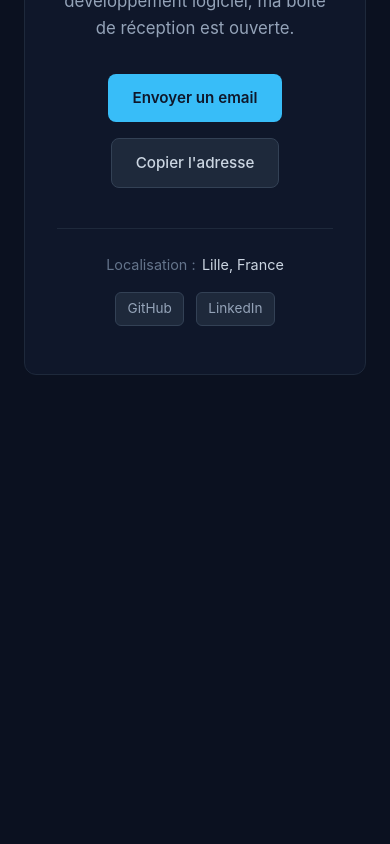
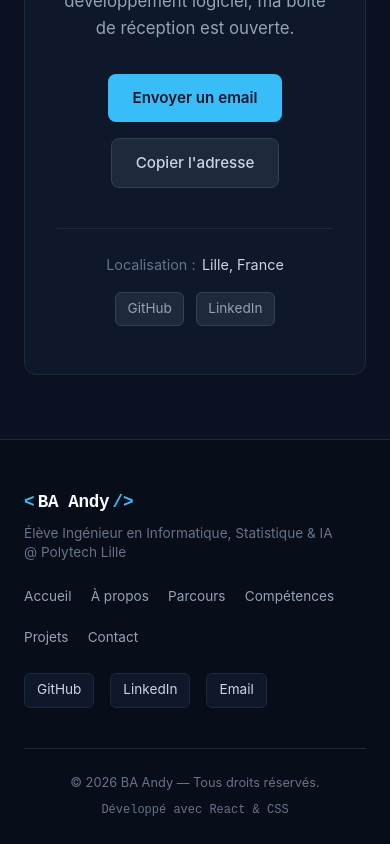
Before and after one commit to wahimed2006/portfolio, a React (Create React App) app in the folder portfolio/: page / in a window 390 px wide. Shown: the part 7777-8621 px from the top of the page. Before the commit the page ends 8216 px from the top, so only its background shows below. Built offline with nearby package versions, Linux system fonts and the light colour scheme.

Commit message:
feat: add Footer component with responsive design and social links

```diff
--- a/portfolio/src/App.css
+++ b/portfolio/src/App.css
@@ -5,3 +5,126 @@
 code {
   font-family: source-code-pro, Menlo, Monaco, Consolas, 'Courier New', monospace;
 }
+
+.footer {
+  background-color: #070d19;
+  border-top: 1px solid #1e293b;
+  padding: 3rem 1.5rem 1.5rem;
+  color: #94a3b8;
+  font-size: 0.9rem;
+}
+
+.footer-container {
+  max-width: 1100px;
+  margin: 0 auto;
+  display: flex;
+  justify-content: space-between;
+  align-items: flex-start;
+  flex-wrap: wrap;
+  gap: 2rem;
+  padding-bottom: 2.5rem;
+  border-bottom: 1px solid #1e293b;
+}
+
+/* Identité */
+.footer-brand {
+  max-width: 320px;
+}
+
+.footer-logo {
+  font-family: "Fira Code", monospace;
+  font-size: 1.1rem;
+  font-weight: 700;
+  color: #f8fafc;
+  text-decoration: none;
+  display: inline-flex;
+  align-items: center;
+  gap: 0.2rem;
+  margin-bottom: 0.5rem;
+}
+
+.footer-logo .logo-symbol {
+  color: #38bdf8;
+}
+
+.footer-role {
+  font-size: 0.85rem;
+  color: #64748b;
+  margin: 0;
+  line-height: 1.4;
+}
+
+/* Liens de navigation */
+.footer-nav {
+  display: flex;
+  flex-wrap: wrap;
+  gap: 1.2rem;
+}
+
+.footer-nav a {
+  color: #94a3b8;
+  text-decoration: none;
+  font-size: 0.85rem;
+  transition: color 0.2s ease;
+}
+
+.footer-nav a:hover {
+  color: #38bdf8;
+}
+
+/* Réseaux */
+.footer-socials {
+  display: flex;
+  gap: 1rem;
+}
+
+.footer-social-link {
+  color: #cbd5e1;
+  text-decoration: none;
+  font-size: 0.85rem;
+  padding: 0.35rem 0.75rem;
+  background-color: #0f172a;
+  border: 1px solid #1e293b;
+  border-radius: 6px;
+  transition: all 0.2s ease;
+}
+
+.footer-social-link:hover {
+  color: #38bdf8;
+  border-color: #38bdf8;
+}
+
+/* Bas de page */
+.footer-bottom {
+  max-width: 1100px;
+  margin: 1.5rem auto 0;
+  display: flex;
+  justify-content: space-between;
+  align-items: center;
+  flex-wrap: wrap;
+  gap: 0.75rem;
+  font-size: 0.8rem;
+  color: #64748b;
+}
+
+.footer-bottom p {
+  margin: 0;
+}
+
+.footer-tech {
+  font-family: "Fira Code", monospace;
+  font-size: 0.75rem;
+}
+
+@media (max-width: 768px) {
+  .footer-container {
+    flex-direction: column;
+    gap: 1.5rem;
+  }
+
+  .footer-bottom {
+    flex-direction: column;
+    text-align: center;
+    gap: 0.5rem;
+  }
+}
--- /dev/null
+++ b/portfolio/src/components/footer.component.jsx
@@ -0,0 +1,66 @@
+import React from "react";
+import { personalInfo } from "../data/info";
+
+const Footer = () => {
+  const currentYear = new Date().getFullYear();
+
+  return (
+    <footer className="footer">
+      <div className="footer-container">
+        {/* Colonne gauche : Logo et rappel du rôle */}
+        <div className="footer-brand">
+          <a href="#accueil" className="footer-logo">
+            <span className="logo-symbol">&lt;</span>
+            <span className="logo-text">{personalInfo.name}</span>
+            <span className="logo-symbol">/&gt;</span>
+          </a>
+          <p className="footer-role">{personalInfo.title} @ {personalInfo.school}</p>
+        </div>
+
+        {/* Colonne centrale : Navigation rapide */}
+        <nav className="footer-nav">
+          <a href="#accueil">Accueil</a>
+          <a href="#about">À propos</a>
+          <a href="#education">Parcours</a>
+          <a href="#skills">Compétences</a>
+          <a href="#projects">Projets</a>
+          <a href="#contact">Contact</a>
+        </nav>
+
+        {/* Colonne droite : Liens sociaux */}
+        <div className="footer-socials">
+          <a
+            href={personalInfo.socials.github}
+            target="_blank"
+            rel="noreferrer"
+            className="footer-social-link"
+          >
+            GitHub
+          </a>
+          <a
+            href={personalInfo.socials.linkedin}
+            target="_blank"
+            rel="noreferrer"
+            className="footer-social-link"
+          >
+            LinkedIn
+          </a>
+          <a
+            href={`mailto:${personalInfo.email}`}
+            className="footer-social-link"
+          >
+            Email
+          </a>
+        </div>
+      </div>
+
+      {/* Ligne inférieure : Copyright & Mentions techniques */}
+      <div className="footer-bottom">
+        <p>© {currentYear} {personalInfo.name} — Tous droits réservés.</p>
+        <p className="footer-tech">Développé avec React & CSS</p>
+      </div>
+    </footer>
+  );
+};
+
+export default Footer;
--- a/portfolio/src/pages/home.jsx
+++ b/portfolio/src/pages/home.jsx
@@ -1,10 +1,12 @@
 import Topbar from "../components/topbar.component";
 import Home from "../components/home.component";
+import Footer from "../components/footer.component";
 const HomePage = () => {
     return (
         <div>
           <Topbar></Topbar>
           <Home></Home>
+          <Footer></Footer>
         </div>
 
     )
```
